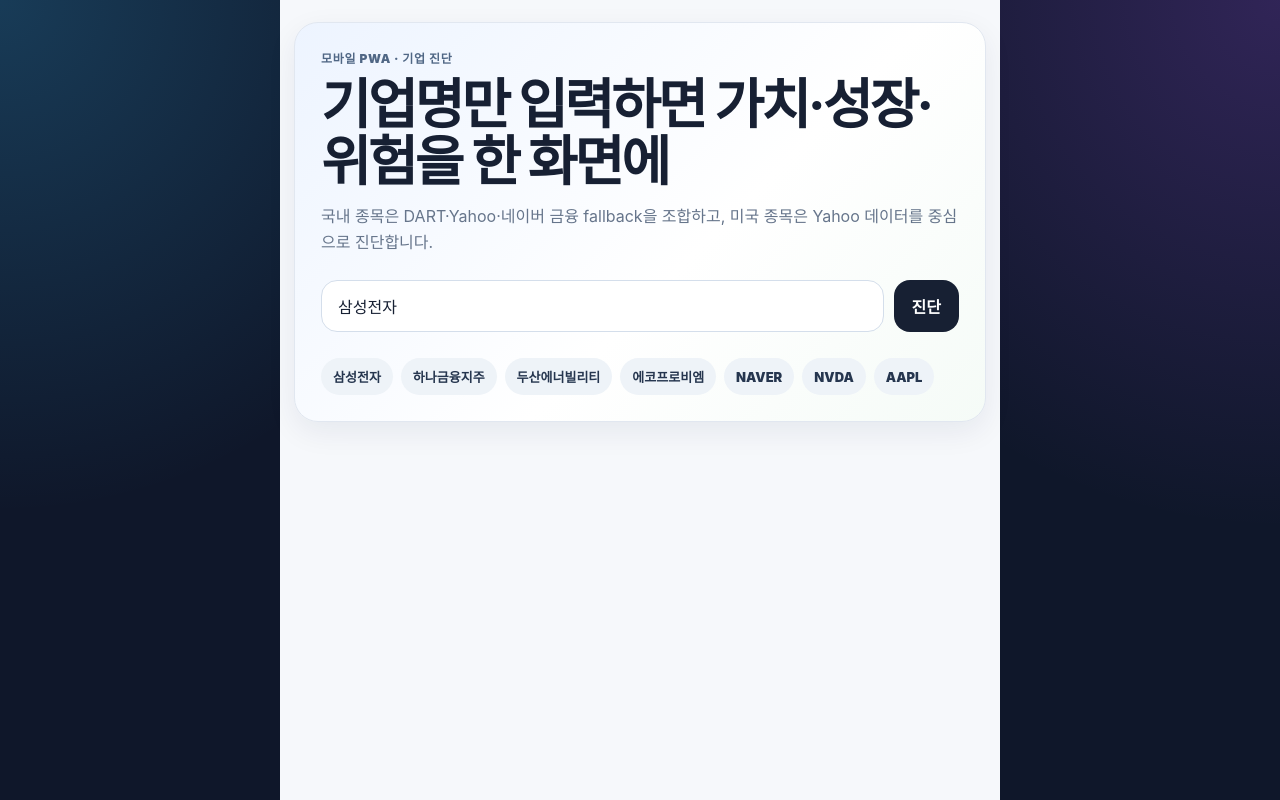
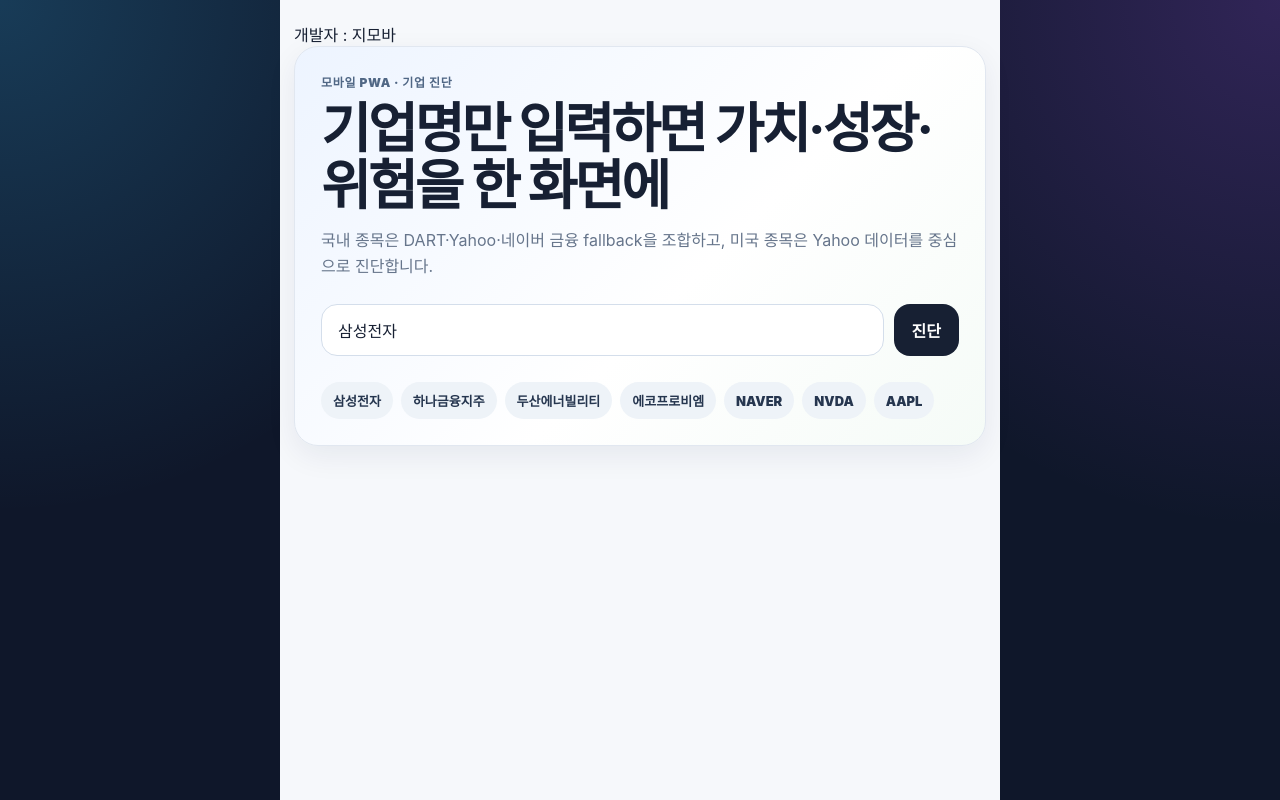
Before and after one commit to kkj1304-ops/company-diagnosis-mobile-pwa-v2, a Next.js app: page / in a window 1280 px wide. Built offline with nearby package versions, Linux system fonts and the light colour scheme.

Commit message:
Update page.tsx

```diff
--- a/app/page.tsx
+++ b/app/page.tsx
@@ -171,6 +171,7 @@ export default function Home() {
 
   return (
     <main className="app-shell">
+      <div className="developer-credit">개발자 : 지모바</div>
       <section className="hero">
         <div className="eyebrow">모바일 PWA · 기업 진단</div>
         <h1>기업명만 입력하면 가치·성장·위험을 한 화면에</h1>
```
